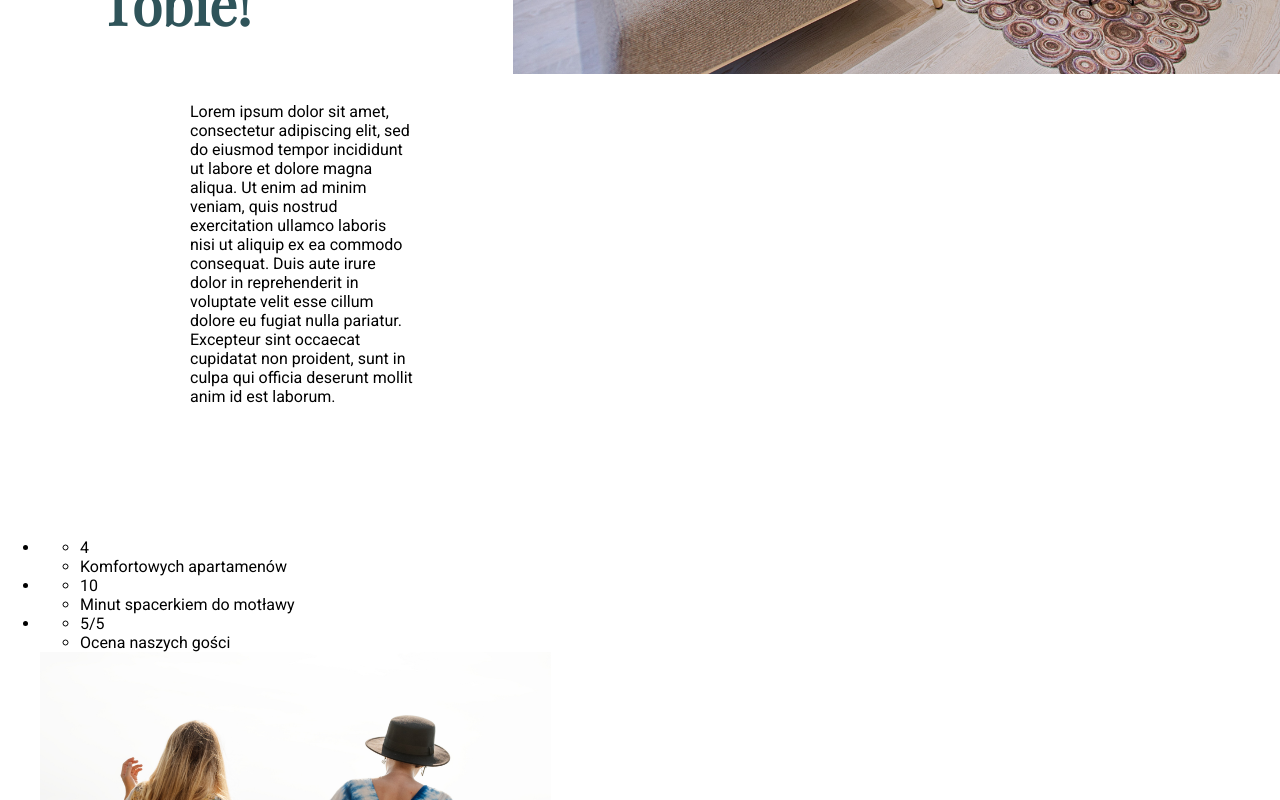
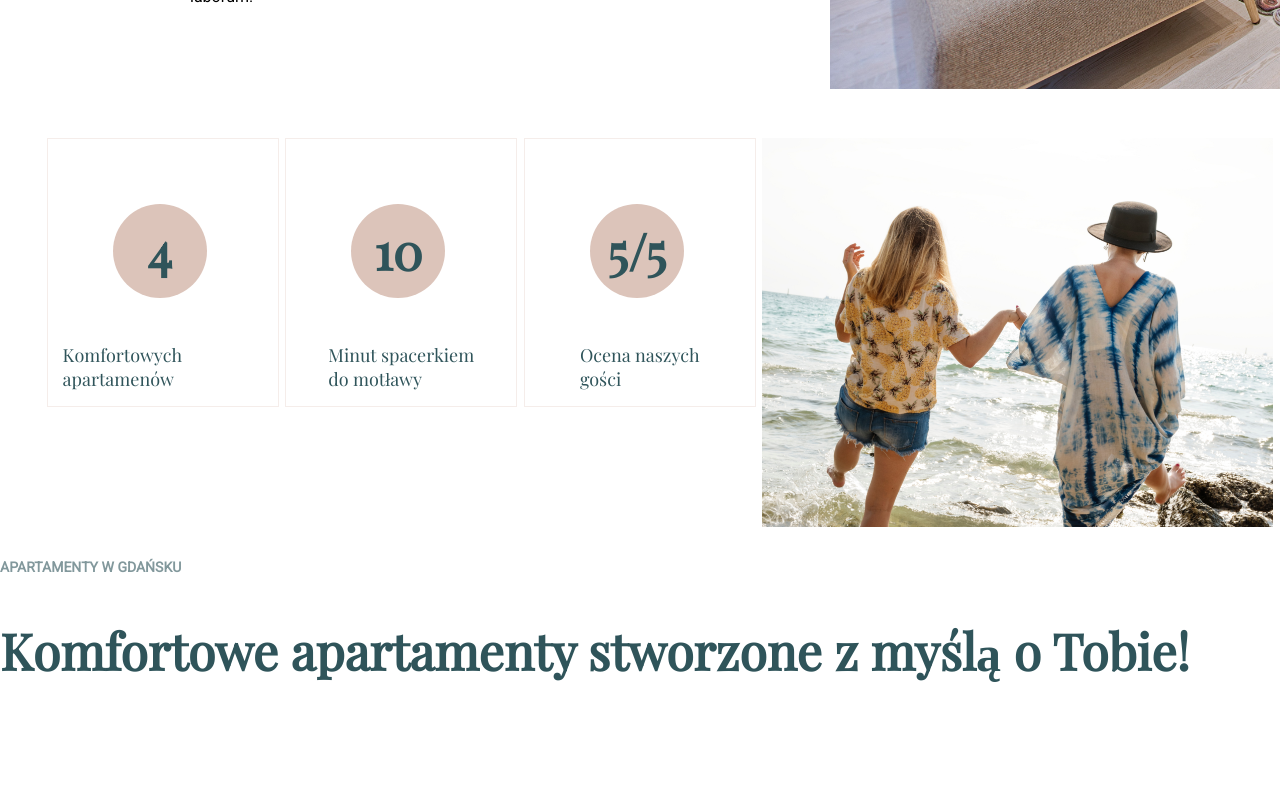
Before and after one commit to Ufiak/frontendTask, a plain HTML site: page Index.html in a window 1280 px wide. Shown: the part 1600-2400 px from the top of the page. After the commit the page ends 2325 px from the top, so only its background shows below. Drawn offline with nearby package versions, Linux system fonts and the light colour scheme.

Commit message:
Update on 2nd section

```diff
--- a/Index.html
+++ b/Index.html
@@ -127,21 +127,21 @@
 	<div class="sectionThree">
 	<ul class="apartmentFacts">
 		<li>
-			<ul>
-				<li>4 </li>
-				<li>Komfortowych apartamenów</li>
+			<ul class="apartmentFactsSquare">
+				<li class="aFSCircle"><h2>4</h2> </li>
+				<li><h7>Komfortowych apartamenów</h7></li>
 			</ul>
 		</li>
 		<li>
-			<ul>
-				<li>10 </li>
-				<li>Minut spacerkiem do motławy</li>
+			<ul class="apartmentFactsSquare">
+				<li class="aFSCircle"><h2>10</h2> </li>
+				<li><h7>Minut spacerkiem <br>do motławy</h7></li>
 			</ul>
 		</li>
 		<li>
-			<ul>
-				<li>5/5 </li>
-				<li>Ocena naszych gości</li>
+			<ul class="apartmentFactsSquare">
+				<li class="aFSCircle"><h2>5/5</h2> </li>
+				<li><h7>Ocena naszych <br>gości</h7></li>
 			</ul>
 		</li>
 
--- a/files/style.css
+++ b/files/style.css
@@ -27,15 +27,15 @@ body {
 }
 
 h1 {
-	font-family: 'Playfair Display', serif;
+	font-family: 'Playfair Display',regular, serif;
 	color: var(--lightColorFont);
-	font-size: 55px;
+	font-size: 50px;
 }
 
 h2 {
 	font-family: 'Playfair Display', serif;
 	color: var(--darkColorFont);
-	font-size: 55px;
+	font-size: 50px;
 }
 h3 {
 }
@@ -55,6 +55,11 @@ h6 {
 	font-size: 14px;
 }
 
+h7{
+	font-family: 'Playfair Display', serif;
+	color: var(--darkColorFont);
+	font-size: 18px;
+}
 
 
 
@@ -406,10 +411,13 @@ li.resizeRes  {
 	background-color:white;
 	width:300px;
 	padding:37px;
+	margin-bottom:40px;
+
 }
 
 li.leftRR {
 	border-radius: 5px 0px 0px 5px;
+	border-right: 1px solid var(--beigeQuarterColor);
 }
 
 li.rightRR{
@@ -418,9 +426,19 @@ li.rightRR{
 	background-color: var(--beigeFullColor);
 }
 
+a.resC {
+	display: flex;
+	justify-content: space-between;
+	text-decoration: none;
+	color: var{--blackFullColor};
+
+}
+
 a.checkAvailability {
 		color: var(--lightColorFont);
 }
+
+
 
 
 
@@ -443,7 +461,7 @@ a.checkAvailability {
 
 .sTText {
 
-	max-width: 700px;
+	max-width: 630px;
 	margin:75px;
 	top: 400px;
 	margin: 100px;
@@ -457,6 +475,11 @@ a.checkAvailability {
 
 .sTText p {
 	margin-left:90px;
+
+}
+
+.sTImage {
+	overflow:hidden;
 
 }
 /*
@@ -489,11 +512,77 @@ a.checkAvailability {
 
 
 .sectionThree {
-clear: left;
-	display: flex;
+
+
+
+
+
+}
+
+.apartmentFacts{
+		display: flex;
+	   justify-content: space-evenly; /*stuff responsible for flex box of this part*/
+	   list-style-type: none;
+		max-width:1400px;
+
 }
 
 
+
+ ul.apartmentFactsSquare {
+	 border: 1px solid var(--beigeQuarterColor);
+	 padding:15px;
+
+	 width:200px;/*i wonder...*/
+	 list-style-type: none;
+
+
+
+
+  text-decoration: none;
+ }
+
+ .apartmentFactsSquare > li {
+/*text-align:center;*/
+
+ display: flex;
+ justify-content: space-evenly;
+
+ }
+
+
+
+ul.apartmentFactsSquare > li {
+
+
+}
+
+.apartmentFactsSquare {
+/*display: flex;
+	flex-direction: column;
+	justify-content: space-between;
+	align-items: stretch;
+*/
+}
+
+
+.aFSCircle {
+
+	width: 94px;
+	height:94px;
+	border-radius:90px;
+	margin:25%;
+
+	background-color: var(--beigeFullColor);
+
+
+	align-items:center;
+
+	margin-bottom:45px;
+
+
+
+ }
 
   /* ---- content media screen smallest ----*/
 @media screen and (max-width: 600px) {
```
